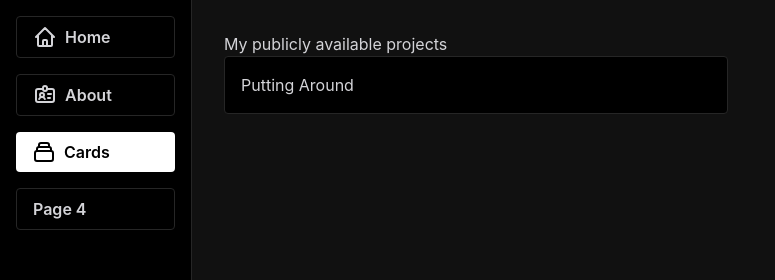
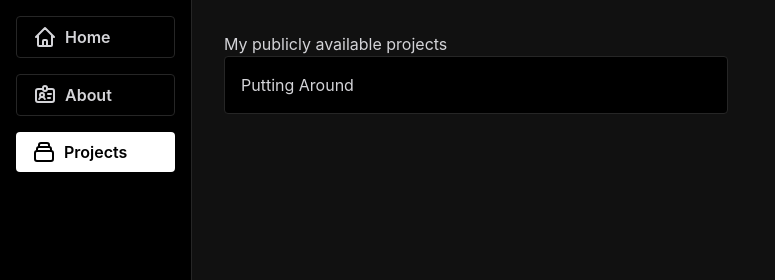
Before and after one commit to oonis/oonis.github.io, a Next.js app: page /cards in a window 1280 px wide. Shown: the top 280 px of the page, without its empty margins (0-775 px from the left). Built offline with nearby package versions, Linux system fonts and the light colour scheme.

Commit message:
cleanup and renaming cards to projects

```diff
--- a/src/components/MobileMenu.tsx
+++ b/src/components/MobileMenu.tsx
@@ -43,12 +43,7 @@ const MobileContent = () => {
         <PageLink href={"/cards"}>
           <div className="flex gap-2 rounded px-4 py-2 items-center">
             <HiOutlineCollection className="text-2xl" />
-            <p>Cards</p>
-          </div>
-        </PageLink>
-        <PageLink href={"/page4"}>
-          <div className="flex gap-2 rounded px-4 py-2 items-center">
-            <p>Page 4</p>
+            <p>Projects</p>
           </div>
         </PageLink>
       </menu>
--- a/src/components/SideMenu.tsx
+++ b/src/components/SideMenu.tsx
@@ -24,12 +24,7 @@ export const SideMenu = () => {
         <PageLink href={"/cards"}>
           <div className="flex gap-2 rounded px-4 py-2 items-center">
             <HiOutlineCollection className="text-2xl" />
-            <p>Cards</p>
-          </div>
-        </PageLink>
-        <PageLink href={"/page4"}>
-          <div className="flex gap-2 rounded px-4 py-2 items-center">
-            <p>Page 4</p>
+            <p>Projects</p>
           </div>
         </PageLink>
       </menu>
--- a/src/pages/page4.tsx
+++ /dev/null
@@ -1,23 +0,0 @@
-import { motion } from "framer-motion";
-import Head from "next/head";
-import { Footer } from "../components/Footer";
-import { SideMenu } from "../components/SideMenu";
-
-export default function Page4() {
-  return (
-    <>
-      <Head>
-        <title>Page 4</title>
-      </Head>
-      <SideMenu />
-      <motion.div
-        animate={{ opacity: [0, 1], x: [-20, 0] }}
-        transition={{ duration: 0.4 }}
-        className="md:pl-56 px-8 pt-8 pb-32 text-zinc-300"
-      >
-        <p className="">Nothing here, make ur own content :)</p>
-      </motion.div>
-      <Footer />
-    </>
-  );
-}
```
